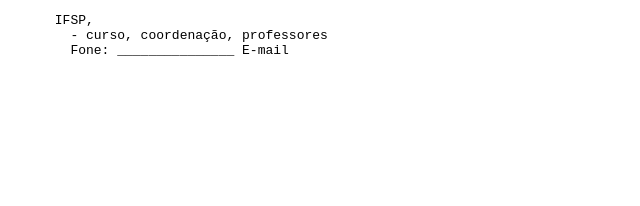
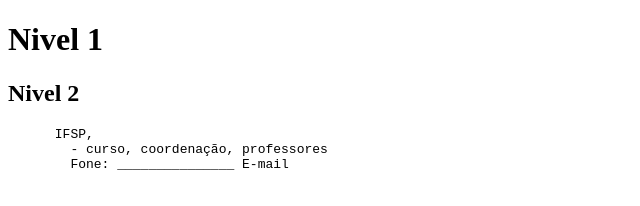
Before and after one commit to marcosvicente/ifsp_web, a plain HTML site: page pre.html in a window 1280 px wide. Shown: the whole page, without its empty margins (0-640 px from the left). Drawn offline with Linux system fonts and the light colour scheme.

Commit message:
add header for pre page

```diff
--- a/pre.html
+++ b/pre.html
@@ -5,6 +5,8 @@
     <meta charset="utf-8">
   </head>
   <body>
+    <h1>Nivel 1</h1>
+    <h2>Nivel 2</h2>
     <pre>
       IFSP,
         - curso, coordenação, professores
```
